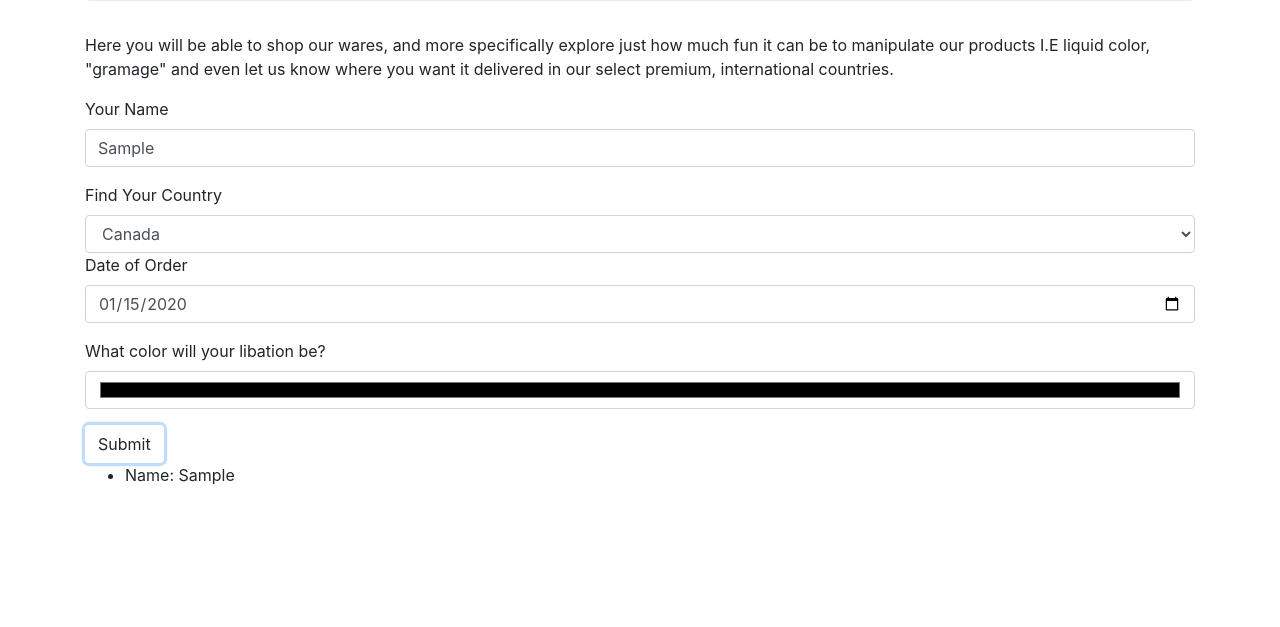
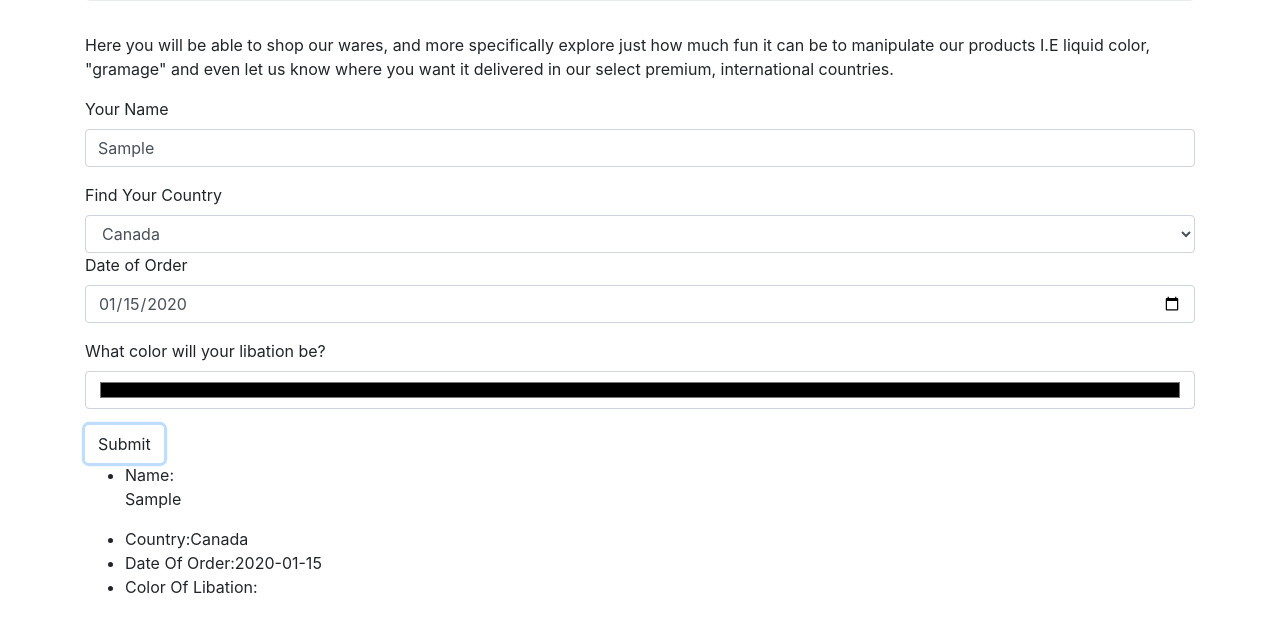
Before and after one commit to Triknives/Survey, a plain HTML site: page index.html in a window 1280 px wide. Both pictures are taken after typing "Sample", "2020-01-15" into the empty fields and a click on the button "Submit". Shown: the part 173-800 px from the top of the page. Drawn offline with Linux system fonts and the light colour scheme.

Commit message:
add display of user inputs

```diff
--- a/index.html
+++ b/index.html
@@ -28,7 +28,7 @@
         <option>New Zealand</option>
       </select>
       <div class="form-group">
-          <label for="date">Date of Order</label>
+          <label for="date1">Date of Order</label>
           <input type="date" id="date1" class="form-control">
       </div>
       <div class="form-group">
@@ -39,7 +39,10 @@
     </form>
 
     <ul>
-      <li>Name: <span class="name"></span></li>
+      <li>Name: <p class="name"></p></li>
+      <li>Country:<span class="countryOutput"></span></li>
+      <li>Date Of Order:<span class="date1"></span></li>
+      <li>Color Of Libation:<span class="color"></span></li>
     </ul>
 
   </div>
--- a/js/scripts.js
+++ b/js/scripts.js
@@ -4,11 +4,13 @@ $(document).ready(function() {
     $(".name").text(name);
 
 
-    var country = $("#country");
+    var countryVar = $("#country").val();
+    $('.countryOutput').text(countryVar);
 
     var date1 = $("#date1").val();
+    $(".date1").text(date1);
+
     var color1 =$("#color").val();
-    // var results = (name, country, date1, color1);
 
     event.preventDefault();
 
```
